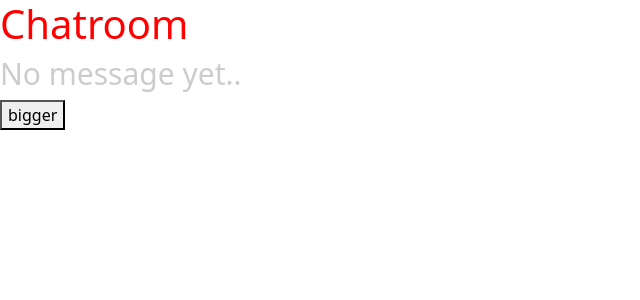
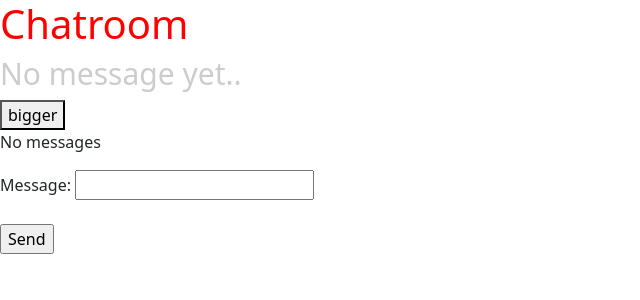
Before and after one commit to qi116/ChatRoom, a Flask app: page / in a window 1280 px wide. Shown: the top 300 px of the page, without its empty margins (0-640 px from the left). Run offline with Flask 2, Linux system fonts and the light colour scheme; some libraries are stand-ins or nearby versions.

Commit message:
Set up basic chat sending functionality and displayed messages on screen

```diff
--- a/app.py
+++ b/app.py
@@ -29,16 +29,12 @@ def handle_my_custom_event(json, methods=['GET', 'POST']):
 	print('received my event: ' + str(json))
 	user = json.get("user_name")
 
-	if (key_to_name.__contains__(user)) :
 
-		json["user_name"] = key_to_name.get(user)
-		socketio.emit('my response', json, callback=messageReceived)
+@socketio.on('message')
+def receive_message(json, methods=['GET', 'POST']):
+	print('message: ' + str(json))
+	socketio.emit('post message', json, callback=messageReceived)
 
-
-	else:
-
-		json["user_name"] = "Private message: " + json["user_name"]
-		socketio.emit('my response', json, callback=messageReceived, room=clients[0])
 
 if __name__ == '__main__':
     socketio.run(app, debug=True, port = 5000, host = "0.0.0.0")
--- a/static/styles/main.js
+++ b/static/styles/main.js
@@ -2,4 +2,3 @@
 function printStatement() {
 	console.log("lol");
 }
-console.log("here");
--- a/templates/base.html
+++ b/templates/base.html
@@ -21,4 +21,39 @@
 
 	<h3 style='color: #ccc;font-size: 30px;'>No message yet..</h3>
   <button onclick = "printStatement()">bigger  </button>
+
+  <p id="p">No messages</p>
+
+
+
+  <form method="post">
+  <label for="fname">Message: </label>
+  <input type="text" id="msg" name="fname"><br><br>
+
+  <input type="button" onclick="sendMessage()" value="Send">
+
+
+</form>
 </body>
+
+<script type="text/javascript">
+  var socket = io.connect('http://' + document.domain + ':' + location.port)
+
+  socket.on('post message', function(json) {
+    console.log('posting message to board')
+
+    var paragraph = document.getElementById("p");
+    var text = document.createTextNode(json.User + ": " + json.Message);
+
+    paragraph.appendChild(text);
+    var concat = paragraph.innerHTML + "<br>"
+    paragraph.innerHTML = concat
+
+  })
+
+  function sendMessage() {
+    var msg = document.getElementById("msg").value
+    var json = {"User" : "user", "Message" : msg}
+    socket.emit("message", json)
+  }
+ </script>
```
